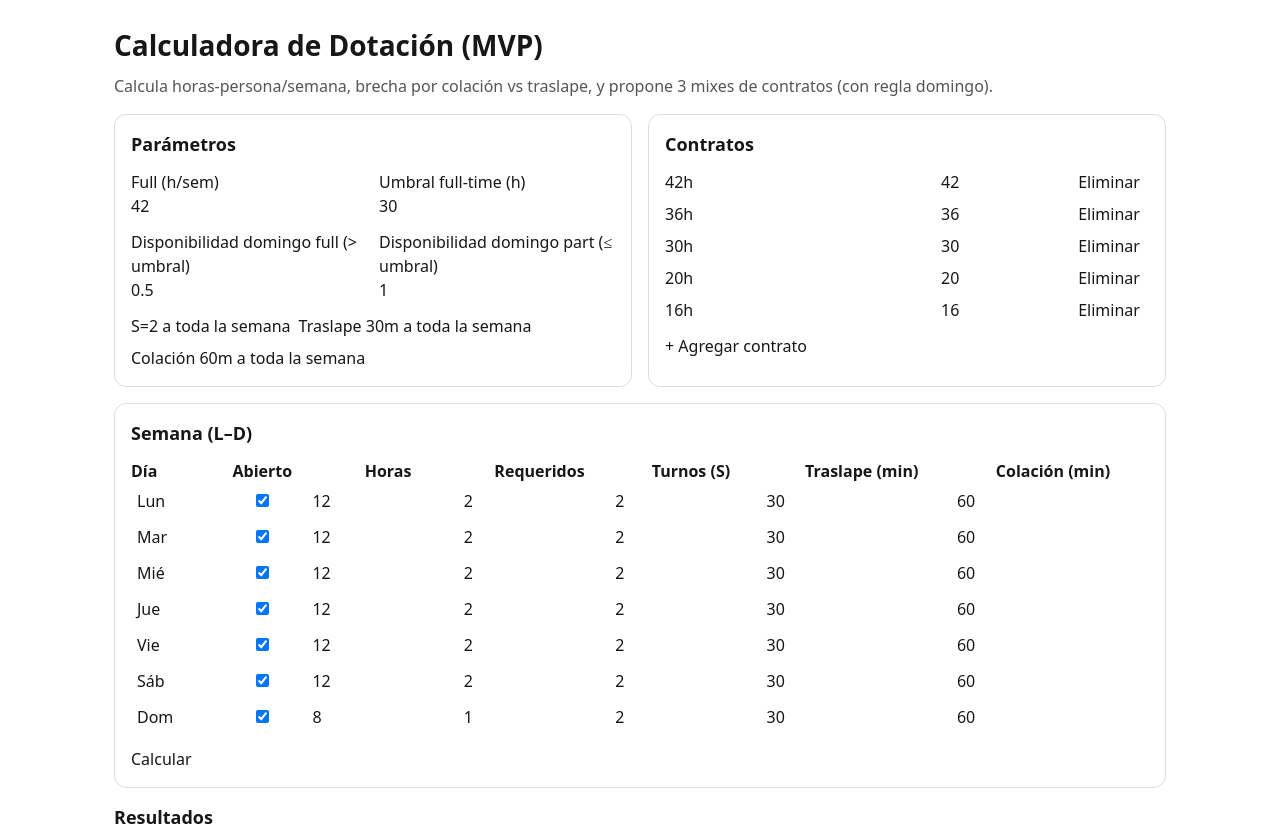
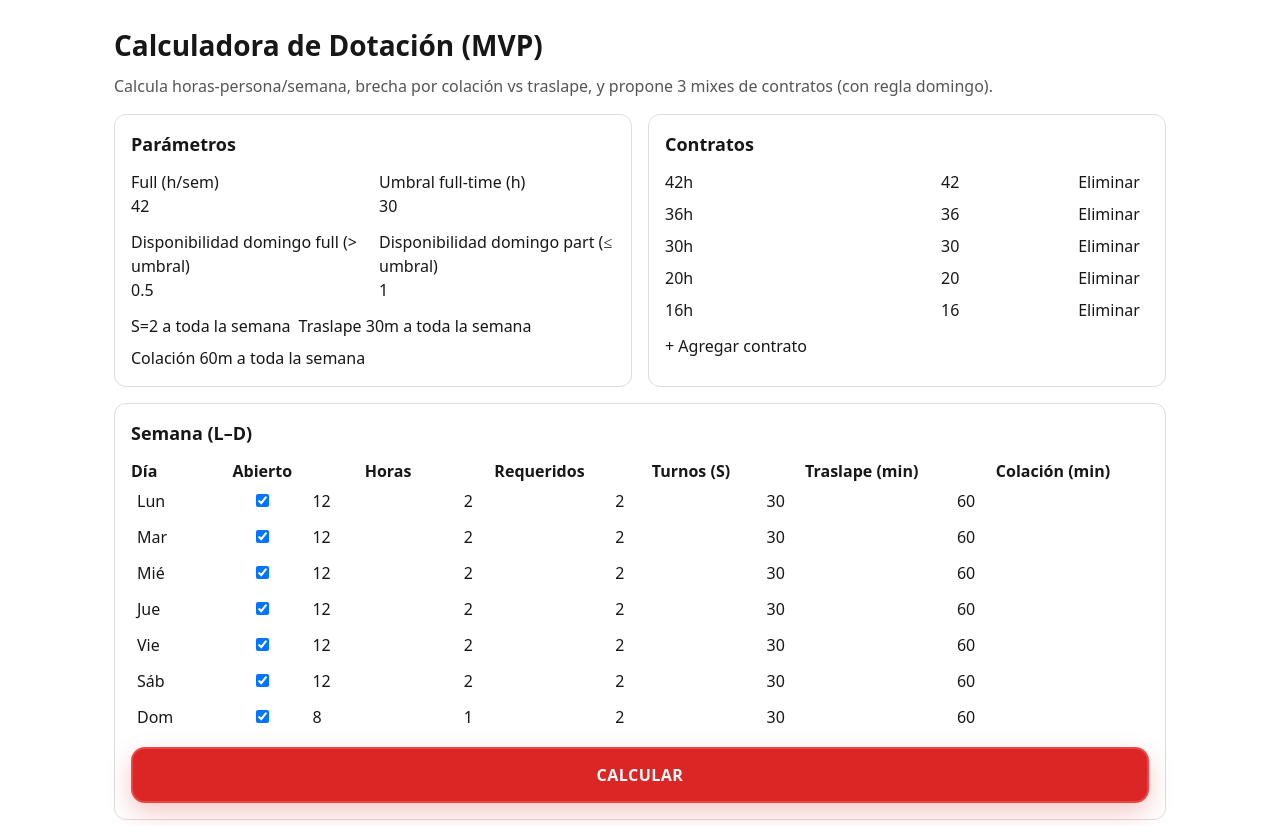
Before and after one commit to juanalegriadelafuente/dotacion-mvp, a Next.js app: page /calculadora in a window 1280 px wide. Shown: the top 826 px of the page. Built offline with nearby package versions, Linux system fonts and the light colour scheme.

Commit message:
UI: botón calcular rojo + limpiar footer calculadora

```diff
--- a/src/app/calculadora/page.tsx
+++ b/src/app/calculadora/page.tsx
@@ -289,9 +289,26 @@ export default function CalculadoraPage() {
           </table>
         </div>
 
-        <button onClick={onCalculate} disabled={loading} style={{ marginTop: 12 }}>
-          {loading ? "Calculando..." : "Calcular"}
-        </button>
+        <button
+  onClick={onCalculate}
+  disabled={loading}
+  style={{
+    marginTop: 12,
+    background: loading ? "#991b1b" : "#dc2626", // rojo
+    color: "white",
+    fontWeight: 800, // negrita fuerte
+    padding: "14px 18px",
+    borderRadius: 14,
+    border: "2px solid #ef4444",
+    boxShadow: "0 10px 24px rgba(220,38,38,0.25)",
+    cursor: loading ? "not-allowed" : "pointer",
+    width: "100%",
+    fontSize: 16,
+    letterSpacing: 0.5,
+  }}
+>
+  {loading ? "CALCULANDO..." : "CALCULAR"}
+</button>
       </div>
 
       <div style={{ marginTop: 16 }}>
@@ -350,8 +367,8 @@ export default function CalculadoraPage() {
       </div>
 
       <div style={{ marginTop: 24, color: "#777", fontSize: 12 }}>
-        MVP: cálculo semanal + regla domingo + mixes. Próximo: presets, link compartible, diseño iLovePDF style.
-      </div>
+  Dotaciones.cl — MVP v0.1
+</div>
     </div>
   );
 }
--- a/src/app/page.tsx
+++ b/src/app/page.tsx
@@ -20,7 +20,7 @@ export default function Home() {
           </h1>
           <p className="mt-4 max-w-2xl text-base leading-relaxed text-zinc-300">
             Estima cuántas personas necesitas para cubrir tu semana, considerando colaciones,
-            traslapes y el efecto domingo. Resultado: horas-persona, FTE y mix sugerido de contratos.
+            traslapes y el efecto domingo. Obtienes horas-persona, FTE y mix sugerido de contratos.
           </p>
 
           <div className="mt-7 flex flex-wrap gap-3">
@@ -53,8 +53,8 @@ export default function Home() {
               <p className="text-sm font-semibold text-zinc-200">Para quién</p>
               <ul className="mt-3 list-disc space-y-2 pl-5 text-zinc-300">
                 <li>Restaurantes, comida rápida, tiendas y retail</li>
-                <li>Jefaturas operativas y dueños que arman turnos “a ojo”</li>
-                <li>Quien quiere una referencia rápida antes de contratar</li>
+                <li>Quien arma turnos “a ojo” y quiere una referencia rápida</li>
+                <li>Operaciones que necesitan estimar antes de contratar</li>
               </ul>
               <p className="mt-4 text-sm text-zinc-400">
                 MVP: iremos sumando presets por rubro, link compartible y exportación.
@@ -64,7 +64,7 @@ export default function Home() {
         </section>
 
         <footer className="mt-12 border-t border-zinc-900 pt-6 text-xs text-zinc-500">
-          © {new Date().getFullYear()} Dotaciones.cl — herramienta gratuita (MVP)
+          © {new Date().getFullYear()} Dotaciones.cl — herramienta gratuita
         </footer>
       </div>
     </main>
```
